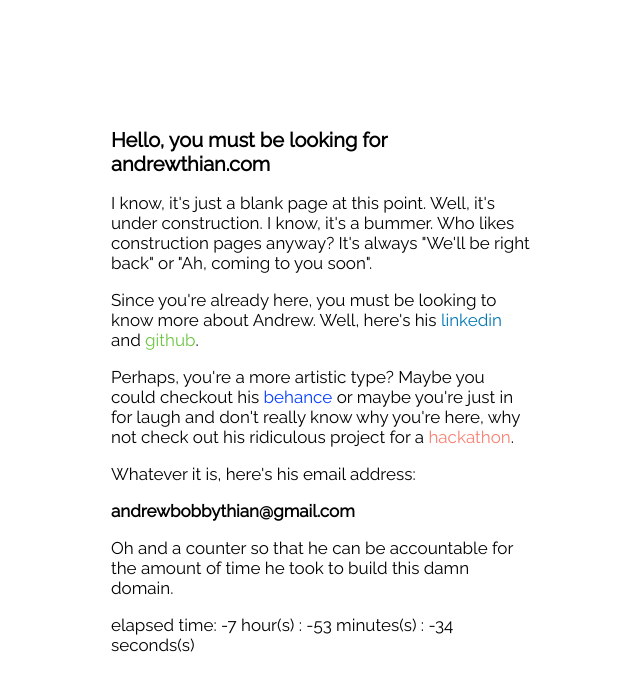
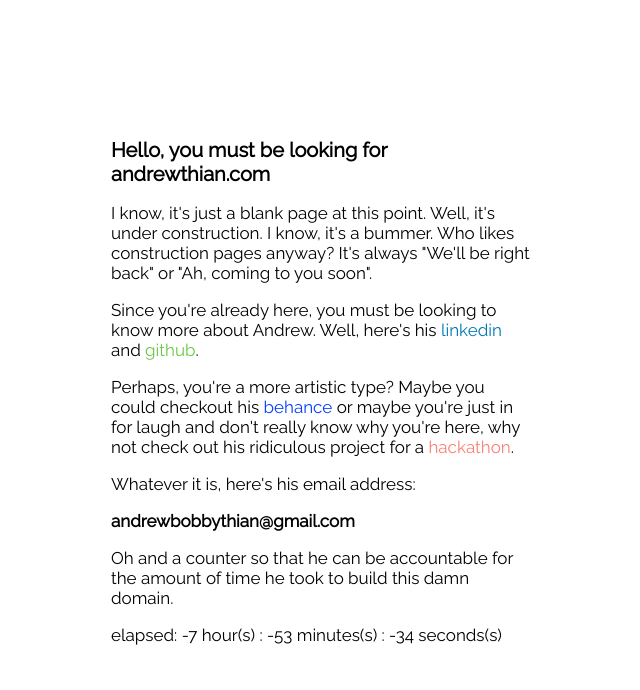
Before and after one commit to AndrewThian/andrewthian.com, a Gatsby site: page / in a window 1280 px wide. Shown: the whole page, without its empty margins (319-959 px from the left). Built offline with nearby package versions, Linux system fonts and the light colour scheme; Gatsby itself is replaced by a stand-in of ours.

Commit message:
update formatting

```diff
--- a/src/pages/index.tsx
+++ b/src/pages/index.tsx
@@ -82,7 +82,7 @@ class Counter extends React.Component<{}, StateType> {
         const elapsedTime = this.parseSeconds(totalSeconds)
         return (
             <div>
-                <p>elapsed time: {elapsedTime}</p>
+                <p>elapsed: {elapsedTime}</p>
             </div>
 
         )
```
